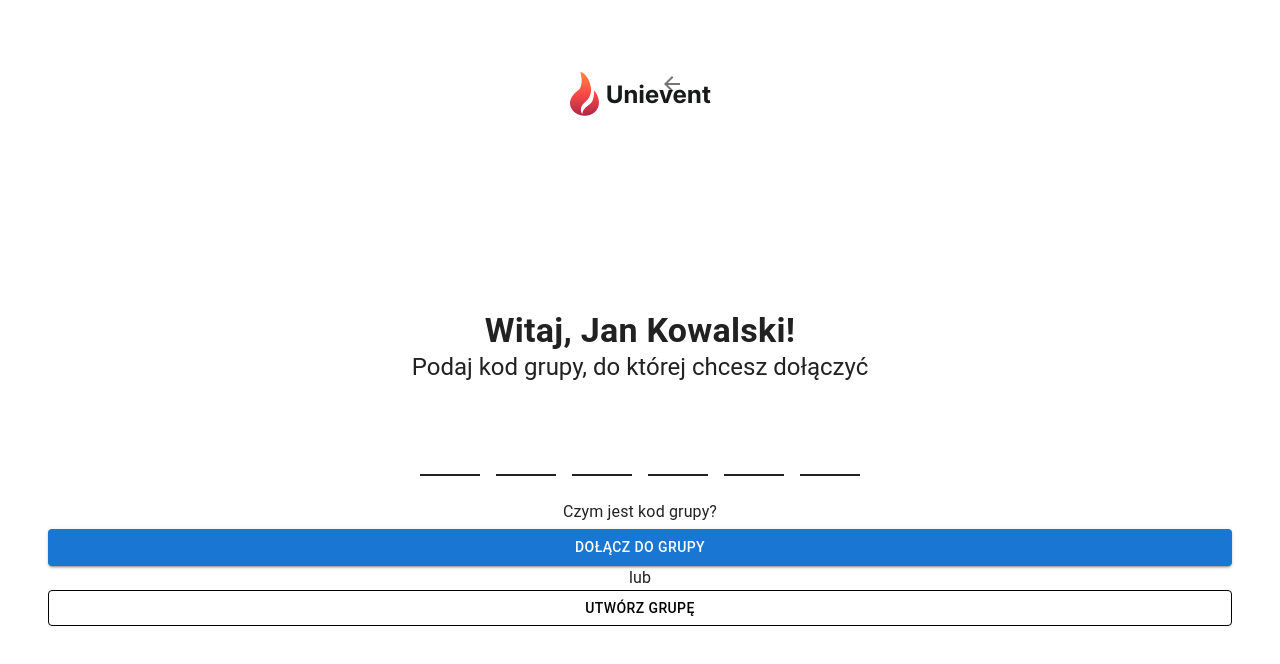
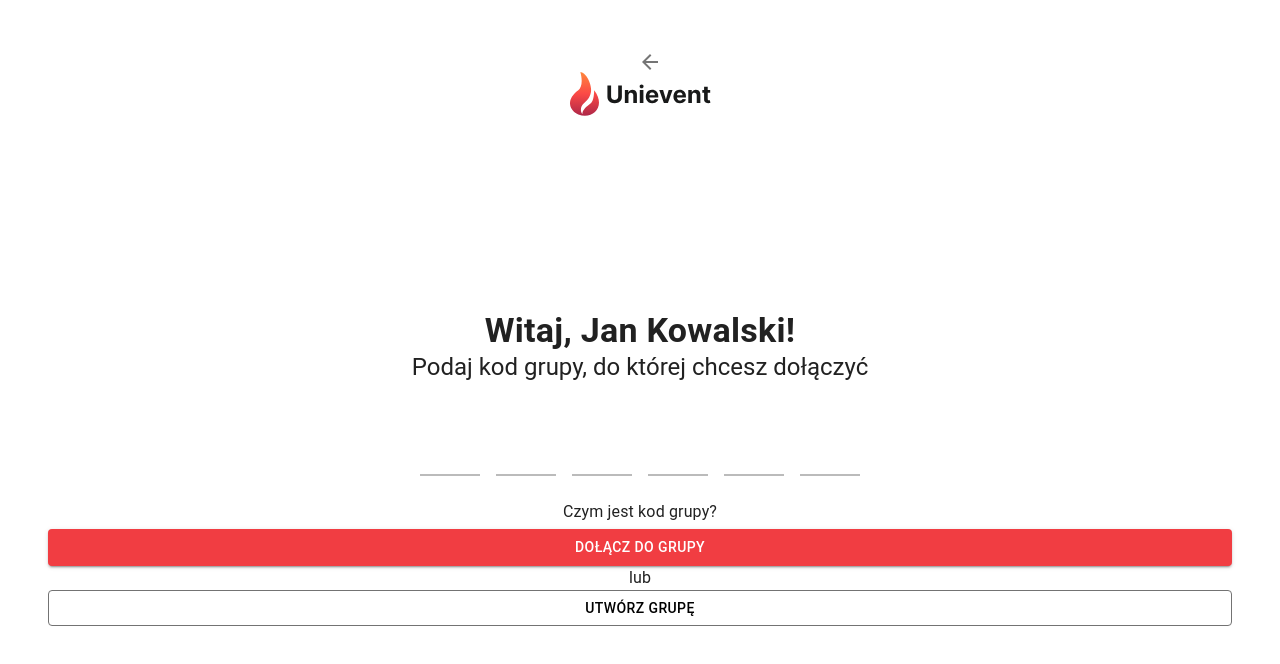
Before and after one commit to UEK-i-team/unievent-planner-frontend, a React (Vite) app: page / in a window 1280 px wide. Shown: the top 664 px of the page. Built offline with nearby package versions, Linux system fonts and the light colour scheme.

Commit message:
fix: arrow position, enter buttons

```diff
--- a/src/screens/JoinGroupScreen/JoinGroupScreen.tsx
+++ b/src/screens/JoinGroupScreen/JoinGroupScreen.tsx
@@ -1,8 +1,18 @@
 import { Typography } from '@mui/material';
 import ArrowBackIcon from '@mui/icons-material/ArrowBack';
 import { Wrapper, Content, GroupCodeInput, GroupCodeField, JoinButton, CreateGroupButton, BackButton, SvgContainer, Logo, StyledTypography } from './JoinGroupScreenStyles';
+import {  useRef } from 'react';
+const JoinGroup = () => {
+  const inputRefs = useRef<(HTMLInputElement | null)[]>([]);
 
-const JoinGroup = () => {
+  const handleChange = (e: React.ChangeEvent<HTMLInputElement>, index: number) => {
+    const { value } = e.target;
+
+    if (value.length === 1 && index < inputRefs.current.length - 1) {
+      inputRefs.current[index + 1]?.focus();
+    }
+  };
+
   return (
     <Wrapper>
       <BackButton>
@@ -18,12 +28,14 @@ const JoinGroup = () => {
           Podaj kod grupy, do której chcesz dołączyć
         </Typography>
         <GroupCodeInput>
-          <GroupCodeField inputProps={{ maxLength: 1 }} />
-          <GroupCodeField inputProps={{ maxLength: 1 }} />
-          <GroupCodeField inputProps={{ maxLength: 1 }} />
-          <GroupCodeField inputProps={{ maxLength: 1 }} />
-          <GroupCodeField inputProps={{ maxLength: 1 }} />
-          <GroupCodeField inputProps={{ maxLength: 1 }} />
+          {Array.from({ length: 6 }).map((_, index) => (
+            <GroupCodeField
+              key={index}
+              inputProps={{ maxLength: 1 }}
+              inputRef={(el: HTMLInputElement | null) => inputRefs.current[index] = el}
+              onChange={(e: React.ChangeEvent<HTMLInputElement>) => handleChange(e, index)}
+            />
+          ))}
         </GroupCodeInput>
         <StyledTypography variant="body1"  gutterBottom>
           Czym jest kod grupy?
--- a/src/screens/JoinGroupScreen/JoinGroupScreenStyles.ts
+++ b/src/screens/JoinGroupScreen/JoinGroupScreenStyles.ts
@@ -52,7 +52,7 @@ export const GroupCodeField = styled(Input)`
   &::after {
     border-bottom: none !important;
   }
-  border-bottom: 2px solid ${({ theme }) => theme.colors.underline_grey};
+  border-bottom: 2px solid ${({ theme }) => theme.colors.grey_25};
   @media (max-width: 600px) {
     width: 40px;
     height: 40px;
@@ -64,10 +64,10 @@ export const GroupCodeField = styled(Input)`
 `;
 
 export const JoinButton = styled(Button)`
-  background-color: ${({ theme }) => theme.colors.button_red} !important;
-  color: white;
+  background-color: ${({ theme }) => theme.colors.red_100} !important;
+  color: ${({ theme }) => theme.colors.white_100};
   &:hover {
-    background-color: ${({ theme }) => theme.colors.button_red} !important;
+    background-color: ${({ theme }) => theme.colors.red_100} !important;
   }
   margin: 55px 0 15px;
   padding: 16px 0;
@@ -82,7 +82,7 @@ export const JoinButton = styled(Button)`
 `;
 
 export const CreateGroupButton = styled(Button)`
-  border: 1px solid ${({ theme }) => theme.colors.border_grey} !important;
+  border: 1px solid ${({ theme }) => theme.colors.grey_50} !important;
   padding: 16px 0;
   font-size: 18px;
   color: ${({ theme }) => theme.colors.black_100} !important;
@@ -99,11 +99,11 @@ export const CreateGroupButton = styled(Button)`
 
 export const BackButton = styled(IconButton)`
   position: absolute;
-  top: 32px;
-  left: 32px;
+  top: 10px;
+  left: 10px;
   @media (max-width: 600px) {
-    top: 16px;
-    left: 16px;
+    top: 10px;
+    left: 10px;
   }
 `;
 
```
